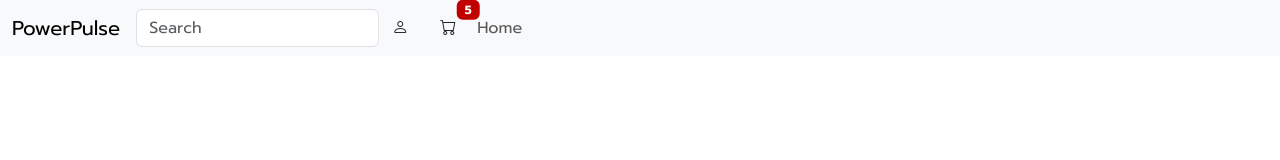
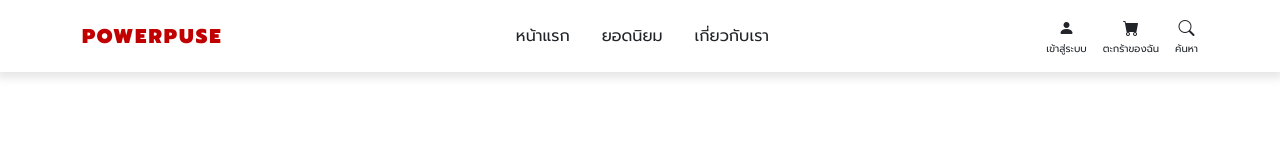
Before and after one commit to thichanon-champ/Front-end-E-commerce, a plain HTML site: page index.html in a window 1280 px wide. Drawn offline with nearby package versions, Linux system fonts and the light colour scheme.

Commit message:
Edit navbar

```diff
--- a/Css/main.css
+++ b/Css/main.css
@@ -1,7 +1,34 @@
 @import url('https://fonts.googleapis.com/css2?family=Prompt:ital,wght@0,100;0,200;0,300;0,400;0,500;0,600;0,700;0,800;0,900;1,100;1,200;1,300;1,400;1,500;1,600;1,700;1,800;1,900&display=swap');
-body{
+/*
+darkred_color = #a00000
+red_color = #c10000
+*/
+
+body {
     font-family: "Prompt", sans-serif;
 }
-.bg-danger{
-    background-color:#c10000 !important;
+
+.bg-danger {
+    background-color: #c10000 !important;
 }
+
+#numberPick {
+    font-size: 10px;
+    top: 3px !important;
+    left: 80% !important;
+}
+
+/* navbar */
+.navbar {
+    box-shadow: 0 3px 9px 3px rgba(0, 0, 0, 0.1);
+}
+
+.navbar-brand {
+    color: #c10000;
+    font-weight: 900;
+    letter-spacing: 2px;
+}
+
+.nav-link:hover{
+    color: #c10000 !important;
+}
--- a/index.html
+++ b/index.html
@@ -1,62 +1,74 @@
 <!DOCTYPE html>
 <html lang="en">
+
 <head>
     <meta charset="UTF-8">
     <meta name="viewport" content="width=device-width, initial-scale=1.0">
     <title>Document</title>
-        <link
-            href="https://cdn.jsdelivr.net/npm/bootstrap@5.3.3/dist/css/bootstrap.min.css"
-            rel="stylesheet"
-            integrity="sha384-QWTKZyjpPEjISv5WaRU9OFeRpok6YctnYmDr5pNlyT2bRjXh0JMhjY6hW+ALEwIH"
-            crossorigin="anonymous">
-        <link rel="stylesheet"
-            href="https://cdn.jsdelivr.net/npm/bootstrap-icons/font/bootstrap-icons.css">
+    <link href="https://cdn.jsdelivr.net/npm/bootstrap@5.3.3/dist/css/bootstrap.min.css" rel="stylesheet"
+        integrity="sha384-QWTKZyjpPEjISv5WaRU9OFeRpok6YctnYmDr5pNlyT2bRjXh0JMhjY6hW+ALEwIH" crossorigin="anonymous">
+    <link rel="stylesheet" href="https://cdn.jsdelivr.net/npm/bootstrap-icons/font/bootstrap-icons.css">
 
     <link rel="stylesheet" href="/css/main.css">
 </head>
+
 <body>
     <!-- เมนู -->
-        <nav class="navbar navbar-expand-lg bg-body-tertiary">
-            <div class="container-fluid ">
-                <a class="navbar-brand font-weight-bold"
-                    href="#">PowerPulse</a>
-
-                <div>
-                    <form  role="search">
-                        <input class="form-control me-2" type="search"
-                            placeholder="Search" aria-label="Search">
-                    </form>
+    <nav class="navbar navbar-expand-lg navbar-light bg-white fixed-top">
+        <div class="container">
+            <a class="navbar-brand order-lg-0" href="#">POWERPUSE</a>
+            <div class="order-lg-2 d-flex justify-content-between">
+                <a href="#" class="nav-link d-flex flex-column align-items-center">
+                    <i class="bi bi-person-fill"></i>
+                    <span class="d-block" style="font-size: 10px;">เข้าสู่ระบบ</span>
+                </a>
+                <a href="#" class="nav-link d-flex flex-column align-items-center mx-3">
+                    <i class="bi bi-cart-fill"></i>
+                    <span class="d-block" style="font-size: 10px;">ตะกร้าของฉัน</span>
+                </a>
+                <a href="#" class="nav-link d-flex flex-column align-items-center">
+                    <i class="bi bi-search"></i>
+                    <span class="d-block" style="font-size: 10px;">ค้นหา</span>
+                </a>
+                <!-- <button type="button" class="btn position-relative">
+                    <i class="bi bi-person-fill"></i>
+                    <span class="d-block" style="font-size: 10px;">เข้าสู่ระบบ</span>
+                </button>
+                <button type="button" class="btn position-relative">
+                    <i class="bi bi-cart-fill"></i>
+                    <span class="d-block" style="font-size: 10px;">ตะกร้าของฉัน</span>
+                    <span class="position-absolute top-0 start-100 translate-middle badge bg-danger" id="numberPick">
+                        5</span>
+                </button>
+                <button type="button" class="btn position-relative">
+                    <i class="bi bi-search"></i>
+                    <span class="d-block" style="font-size: 10px;">ค้นหา</span>
+                </button> -->
             </div>
 
-                <div class>
-                    <button type="button" class="btn position-relative">
-                        <i class="bi bi-person"></i>
-                    </button>
-                    <button type="button" class="btn position-relative">
-                        <i class="bi bi-cart"></i>
-                        <span
-                            class="position-absolute top-0 start-100 translate-middle badge bg-danger">
-                        5</span>
-                    </button>
-                </div>
-
-                <button class="navbar-toggler border-0" type="button" data-bs-toggle = "collapse" data-bs-target = "navMenu">
+            <button class="navbar-toggler border-0" type="button" data-bs-toggle="collapse" data-bs-target="#navMenu">
                 <span class="navbar-toggler-icon"></span>
             </button>
 
-                <div class="collapse navbar-collapse" id="navMenu">
-                    <ul class="navbar-nav">
-                        <li class="nav-item">
-                            <a class="nav-link" href="#header">Home</a>
+            <div class="collapse navbar-collapse oder-lg-1" id="navMenu">
+                <ul class="navbar-nav mx-auto text-center">
+                    <li class="nav-item px-2 py-2">
+                        <a class="nav-link text-capitalize text-dark" href="#header">หน้าแรก</a>
+                    </li>
+                    <li class="nav-item px-2 py-2">
+                        <a class="nav-link text-capitalize text-dark" href="#popular">ยอดนิยม</a>
+                    </li>
+                    <li class="nav-item px-2 py-2">
+                        <a class="nav-link text-capitalize text-dark" href="#about">เกี่ยวกับเรา</a>
                     </li>
                 </ul>
             </div>
 
         </div>
     </nav>
-        <script
-            src="https://cdn.jsdelivr.net/npm/bootstrap@5.3.3/dist/js/bootstrap.bundle.min.js"
+    <script src="https://cdn.jsdelivr.net/npm/bootstrap@5.3.3/dist/js/bootstrap.bundle.min.js"
         integrity="sha384-YvpcrYf0tY3lHB60NNkmXc5s9fDVZLESaAA55NDzOxhy9GkcIdslK1eN7N6jIeHz"
         crossorigin="anonymous"></script>
 </body>
+
 </html>
```
Also changed, not shown: bootstrap5.html (+15 -25 lines). Lines whose indentation alone changed are shown as unchanged.
